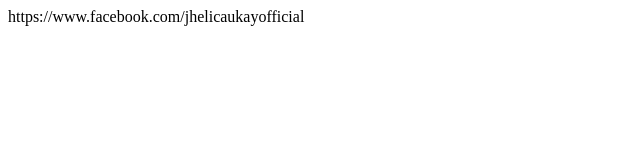
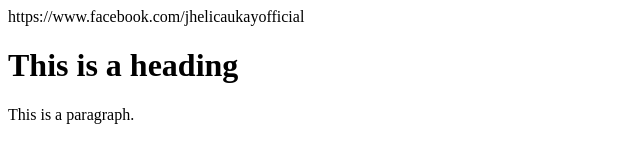
Before and after one commit to shaniafayediane/shaniafayediane, a plain HTML site: page index.html in a window 1280 px wide. Shown: the whole page, without its empty margins (0-640 px from the left). Drawn offline with Linux system fonts and the light colour scheme.

Commit message:
Update index.html

```diff
--- a/index.html
+++ b/index.html
@@ -1 +1,10 @@
 https://www.facebook.com/jhelicaukayofficial
+<!DOCTYPE html>
+<html lang="en">
+<head>
+  <title>Title of the document</title>
+</head>
+<body>
+
+<h1>This is a heading</h1>
+<p>This is a paragraph.</p>
```
